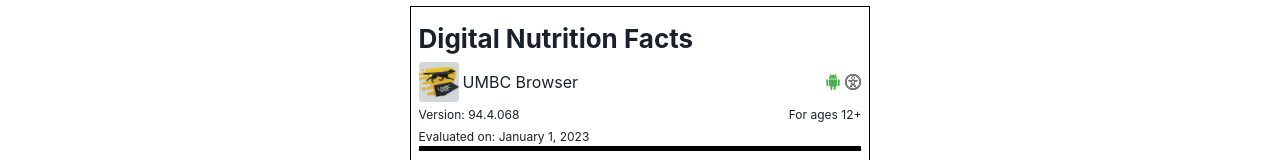
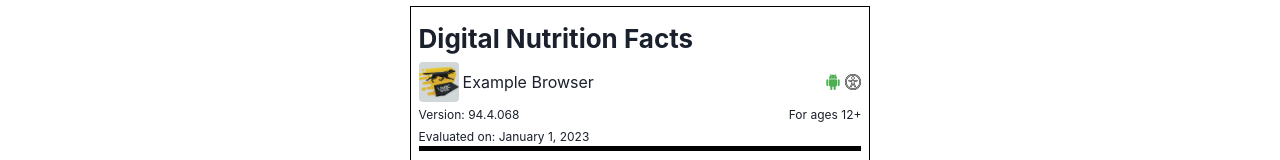
Before and after one commit to abey-umbc/esl-reference, a React (Vite) app: page /app/1 in a window 1280 px wide. Shown: the part 406-566 px from the top of the page. Built offline with nearby package versions, Linux system fonts and the light colour scheme.

Commit message:
UmbcBrowser.js edited online with Bitbucket

```diff
--- a/src/data/Labels/UmbcBrowser.js
+++ b/src/data/Labels/UmbcBrowser.js
@@ -1,6 +1,6 @@
 export default {
   headerProps: {
-    appName: "UMBC Browser",
+    appName: "Example Browser",
     platform: "Android",
     iconSlug: "web",
     isAccessible: true,
```
